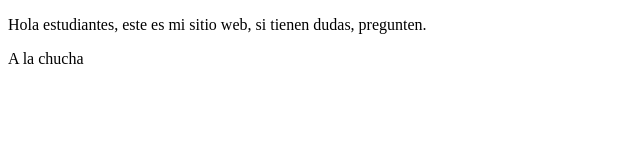
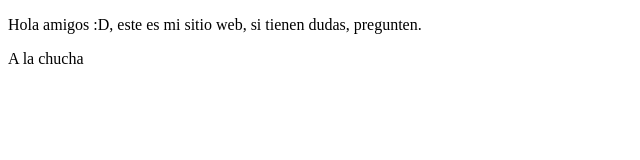
Before and after one commit to DavidDemon20/proyectoDemoCursoPrework, a plain HTML site: page index.html in a window 1280 px wide. Shown: the full height of the page, 0-640 px from the left. Drawn offline with Linux system fonts and the light colour scheme.

Commit message:
Cambios al texto

```diff
--- a/index.html
+++ b/index.html
@@ -6,7 +6,7 @@
     <title>Hola caracola</title>
 </head>
 <body>
-    <p>Hola estudiantes, este es mi sitio web, si tienen dudas, pregunten.</p>
+    <p>Hola amigos :D, este es mi sitio web, si tienen dudas, pregunten.</p>
     A la chucha
 </body>
 </html>
```
